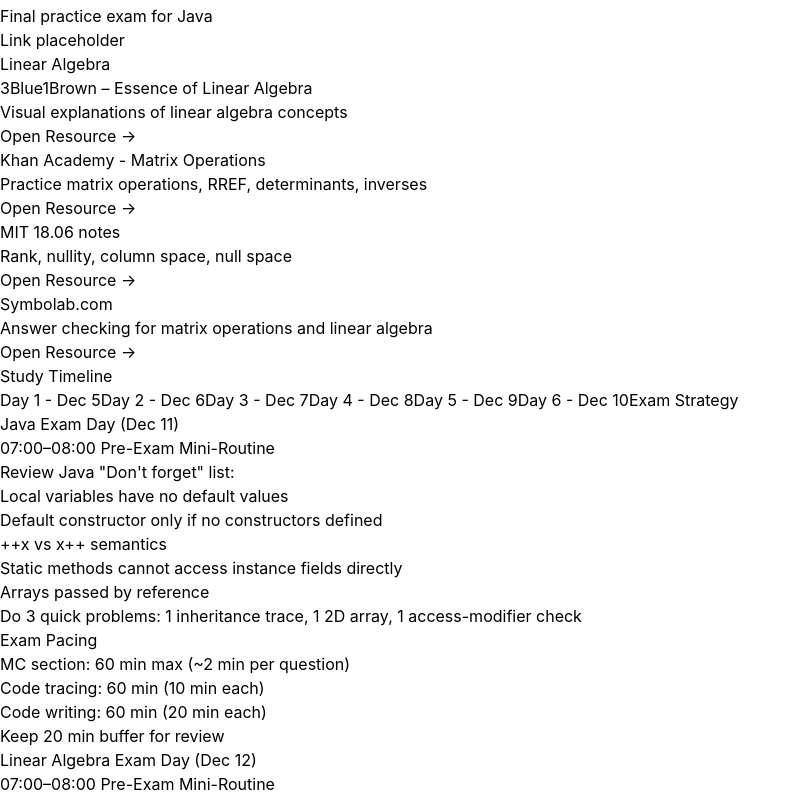
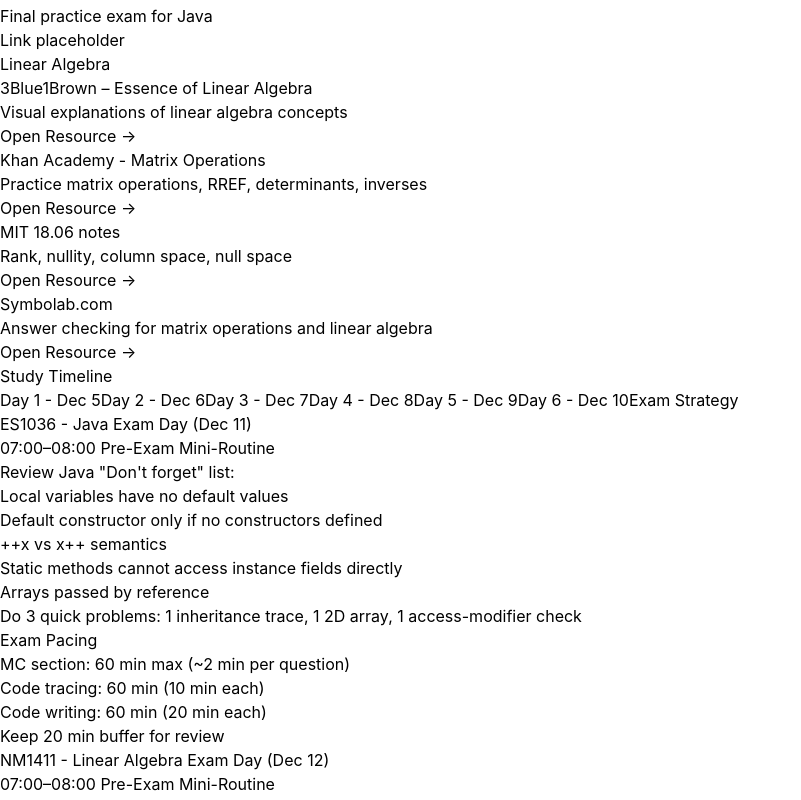
Before and after one commit to mohamjad/study1, a React (Vite) app: page / in a window 1280 px wide. Both pictures are taken after a click on the button "Exam Strategy". Shown: the part 572-1372 px from the top of the page, without its empty margins (0-801 px from the left). Built offline with nearby package versions, Linux system fonts and the light colour scheme.

Commit message:
Update to show both ES1036 (Java) and NM1411 (Linear Algebra) exams

```diff
--- a/src/App.tsx
+++ b/src/App.tsx
@@ -85,7 +85,7 @@
             Study Planner - Java & Linear Algebra
           </h1>
           <p className="text-gray-600 mb-1">
-            Comprehensive 6-day study plan for ES1036 exams
+            Comprehensive 6-day study plan for ES1036 (Java) & NM1411 (Linear Algebra) exams
           </p>
           <p className="text-sm text-gray-500 italic">
             by Mohammed Amjad
--- a/src/components/ExamDayStrategy.tsx
+++ b/src/components/ExamDayStrategy.tsx
@@ -2,7 +2,7 @@
   return (
     <div className="space-y-6 mb-6">
       <div className="bg-white rounded-lg shadow-md p-6">
-        <h2 className="text-2xl font-bold mb-4 text-blue-800">Java Exam Day (Dec 11)</h2>
+        <h2 className="text-2xl font-bold mb-4 text-blue-800">ES1036 - Java Exam Day (Dec 11)</h2>
 
         <div className="mb-4">
           <h3 className="text-lg font-semibold mb-2">07:00–08:00 Pre-Exam Mini-Routine</h3>
@@ -32,7 +32,7 @@
       </div>
 
       <div className="bg-white rounded-lg shadow-md p-6">
-        <h2 className="text-2xl font-bold mb-4 text-green-800">Linear Algebra Exam Day (Dec 12)</h2>
+        <h2 className="text-2xl font-bold mb-4 text-green-800">NM1411 - Linear Algebra Exam Day (Dec 12)</h2>
 
         <div className="mb-4">
           <h3 className="text-lg font-semibold mb-2">07:00–08:00 Pre-Exam Mini-Routine</h3>
```
